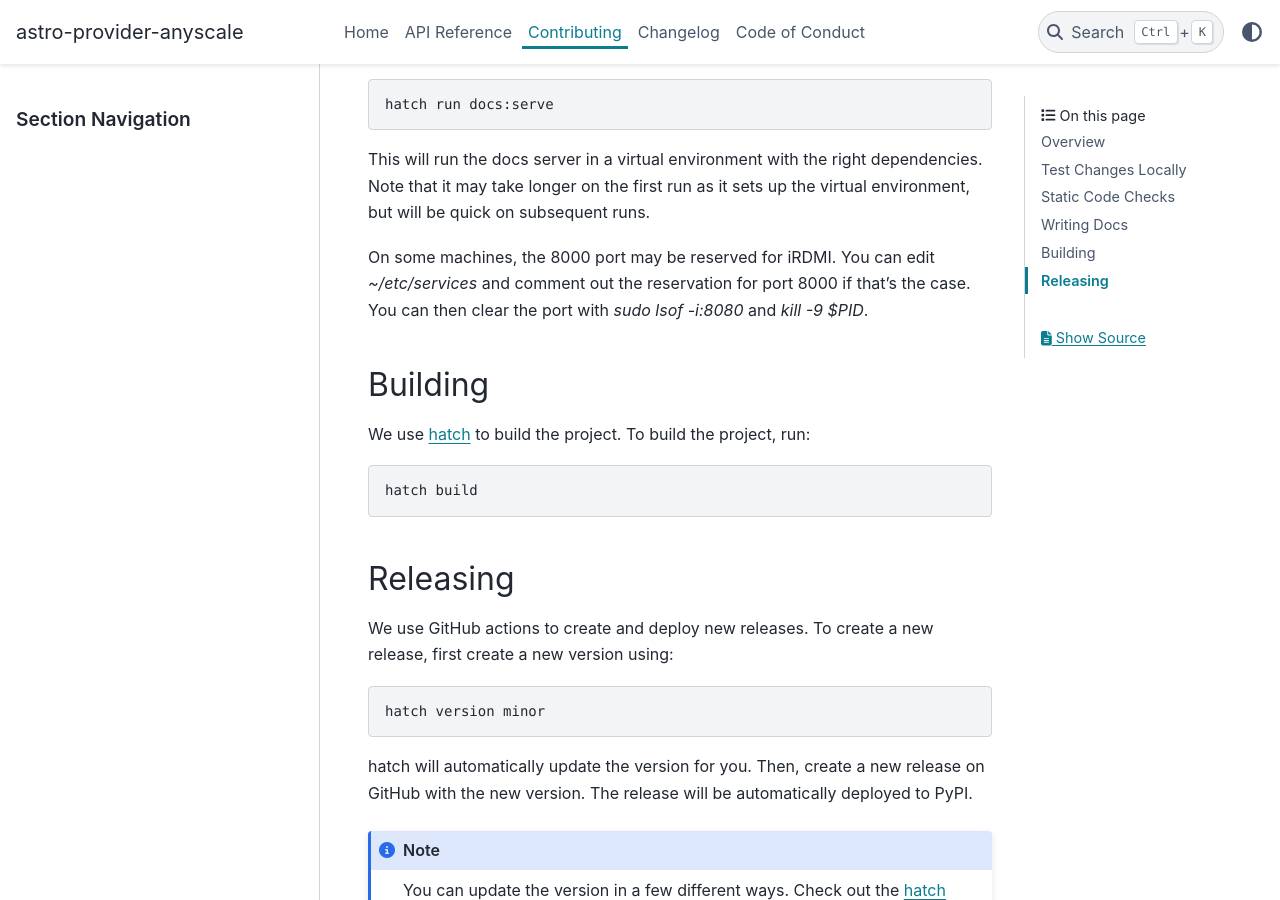
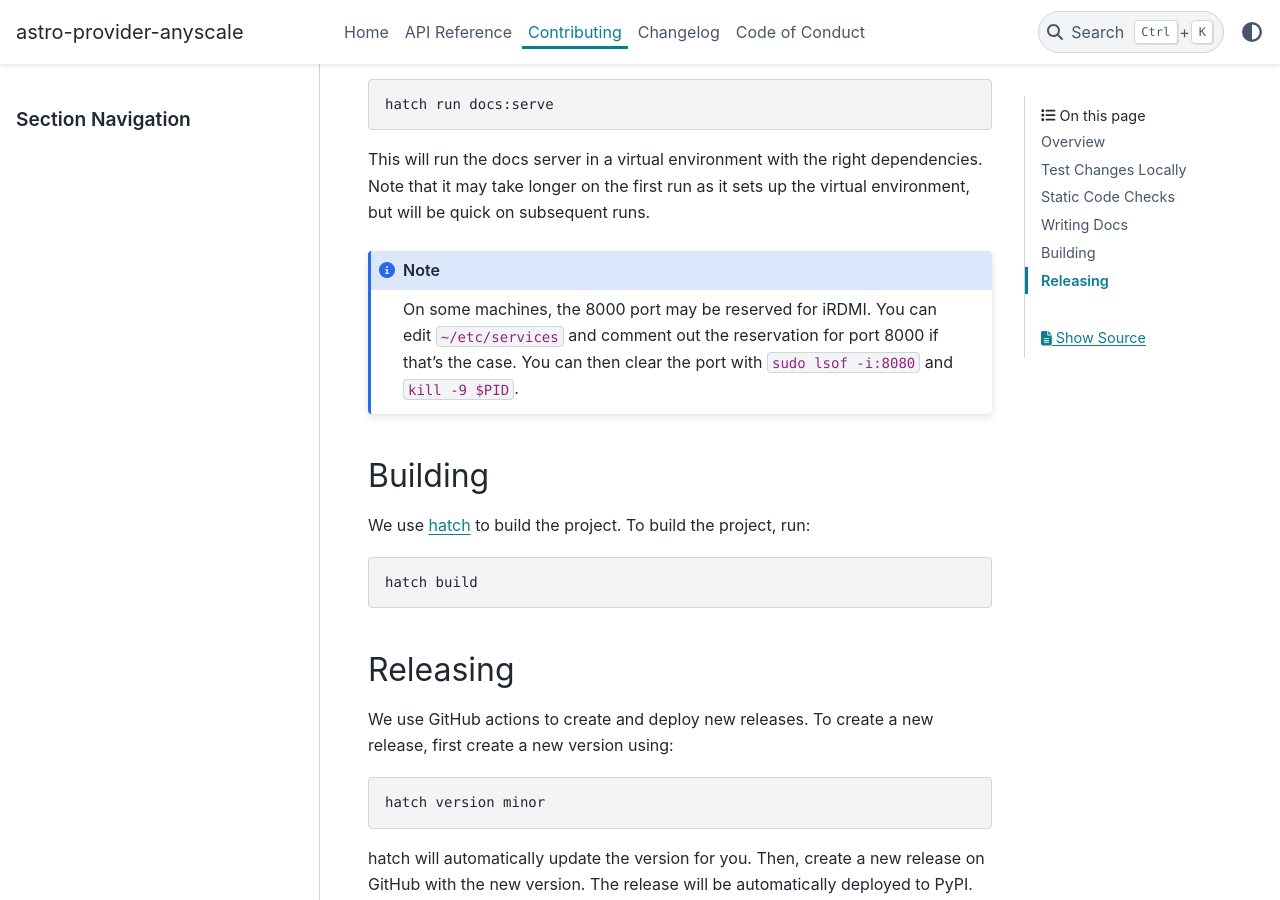
Before and after one commit to astronomer/astro-provider-anyscale, a Sphinx documentation site: the page built from docs/CONTRIBUTING.rst, in a window 1280 px wide and 900 px high, scrolled down 1946 px. Built offline with Sphinx 7.4.7 and the PyData theme 0.15.4, drawn with Linux system fonts in a browser that asks for light colours; some of the changed lines change nothing that is shown.

Commit message:
Proper code formatting for troubleshooting note

```diff
--- a/docs/CONTRIBUTING.rst
+++ b/docs/CONTRIBUTING.rst
@@ -79,7 +79,8 @@
 
 This will run the docs server in a virtual environment with the right dependencies. Note that it may take longer on the first run as it sets up the virtual environment, but will be quick on subsequent runs.
 
-On some machines, the 8000 port may be reserved for iRDMI. You can edit `~/etc/services` and comment out the reservation for port 8000 if that's the case. You can then clear the port with `sudo lsof -i:8080` and `kill -9 $PID`.
+.. note::
+    On some machines, the 8000 port may be reserved for iRDMI. You can edit ``~/etc/services`` and comment out the reservation for port 8000 if that's the case. You can then clear the port with ``sudo lsof -i:8080`` and ``kill -9 $PID``.
 
 Building
 --------
```
